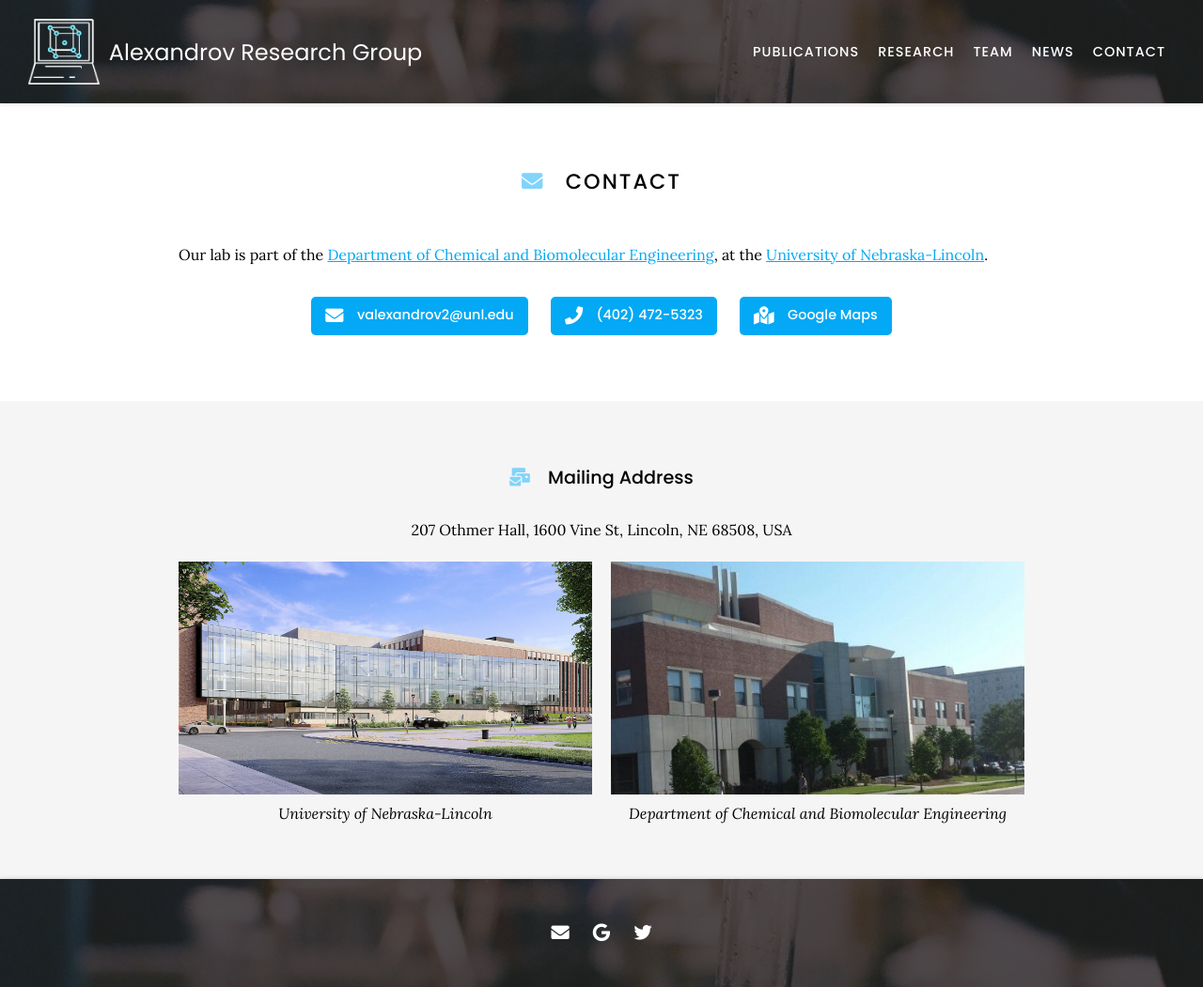
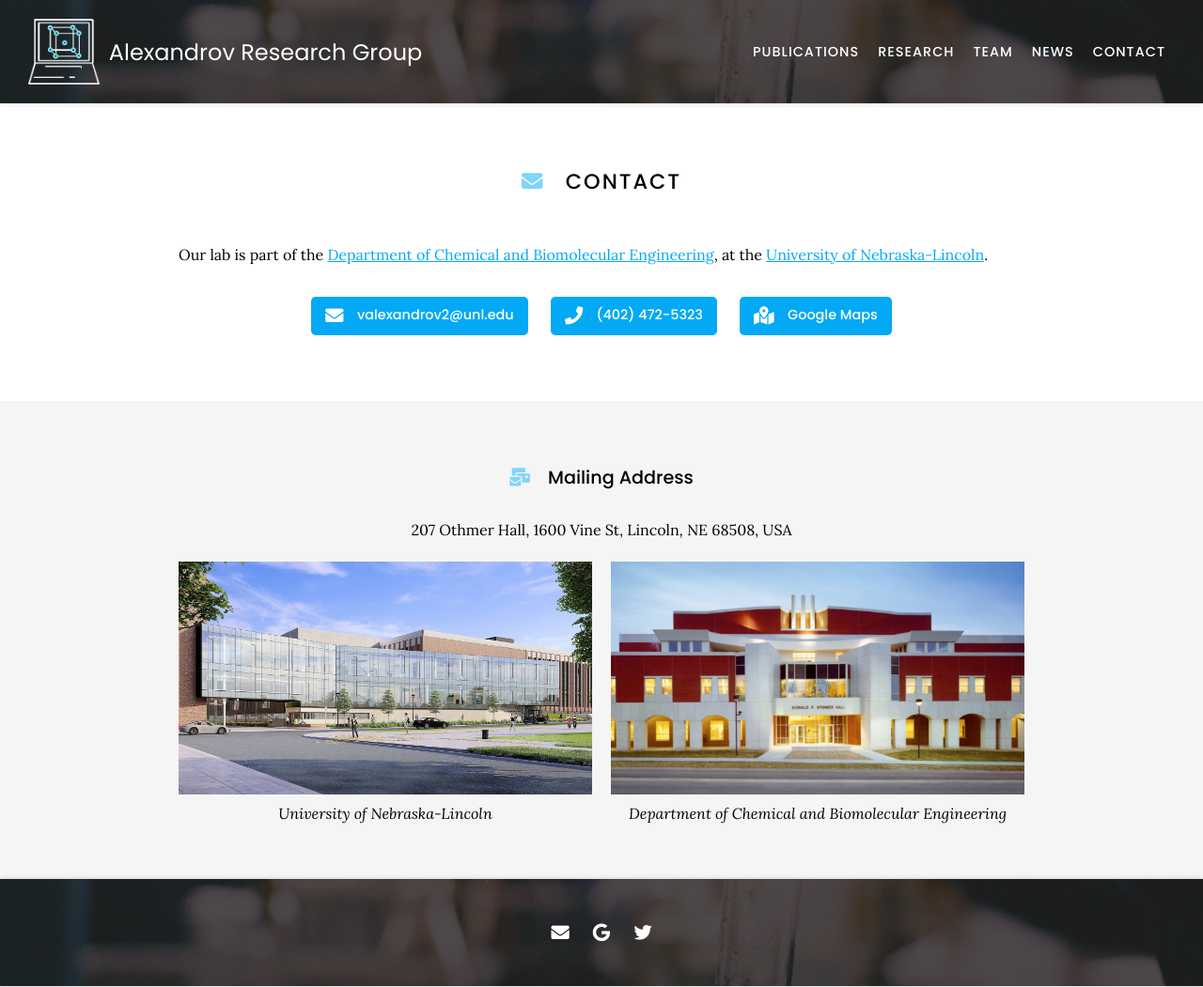
Before and after one commit to valexandrov/webpage, a Jekyll site: the page built from contact/index.md, in a window 1280 px wide. Shown: the whole page at 94% size. Built offline with Jekyll 4.4.1, drawn with Linux system fonts in a browser that asks for light colours; nearby versions of some CDN libraries.

Commit message:
update image for Othmer Hall

```diff
--- a/contact/index.md
+++ b/contact/index.md
@@ -58,7 +58,7 @@
 {% capture col2 %}
 {%
   include figure.html
-  image="images/contact-2.jpg"
+  image="images/contact-2.png"
   caption="Department of Chemical and Biomolecular Engineering"
 %}
 {% endcapture %}
```
Also changed, not shown: images/contact-2.jpg (deleted), images/contact-2.png (added).
